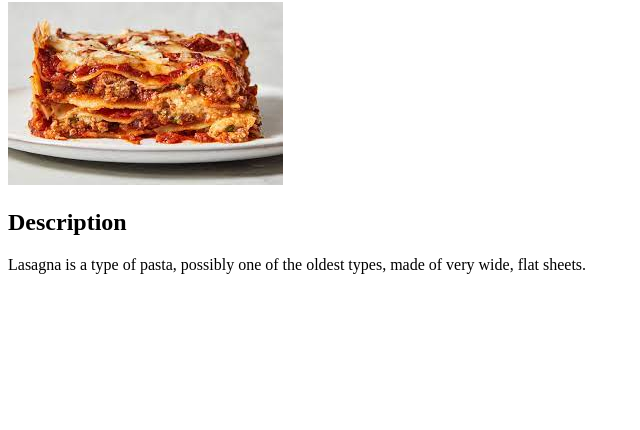
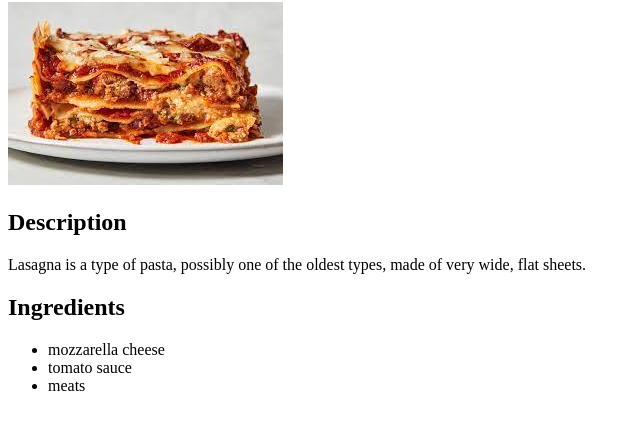
Before and after one commit to bambooOmi/odin-recipes, a plain HTML site: page recipes/lasagna.html in a window 1280 px wide. Shown: the part 78-508 px from the top of the page, without its empty margins (0-640 px from the left). Drawn offline with Linux system fonts and the light colour scheme; files whose address does not match are found by name.

Commit message:
add ingredients list in each recipe files

```diff
--- a/recipes/lasagna.html
+++ b/recipes/lasagna.html
@@ -7,5 +7,12 @@
       <p>
         Lasagna is a type of pasta, possibly one of the oldest types, made of very wide, flat sheets.
       </p>
+
+      <h2>Ingredients</h2>
+      <ul>
+        <li>mozzarella cheese</li>
+        <li>tomato sauce</li>
+        <li>meats</li>
+      </ul>
   </body>
 </html>
```
Also changed, not shown: recipes/nachos.html (+7 -0 lines), recipes/salmon.html (+7 -0 lines).
